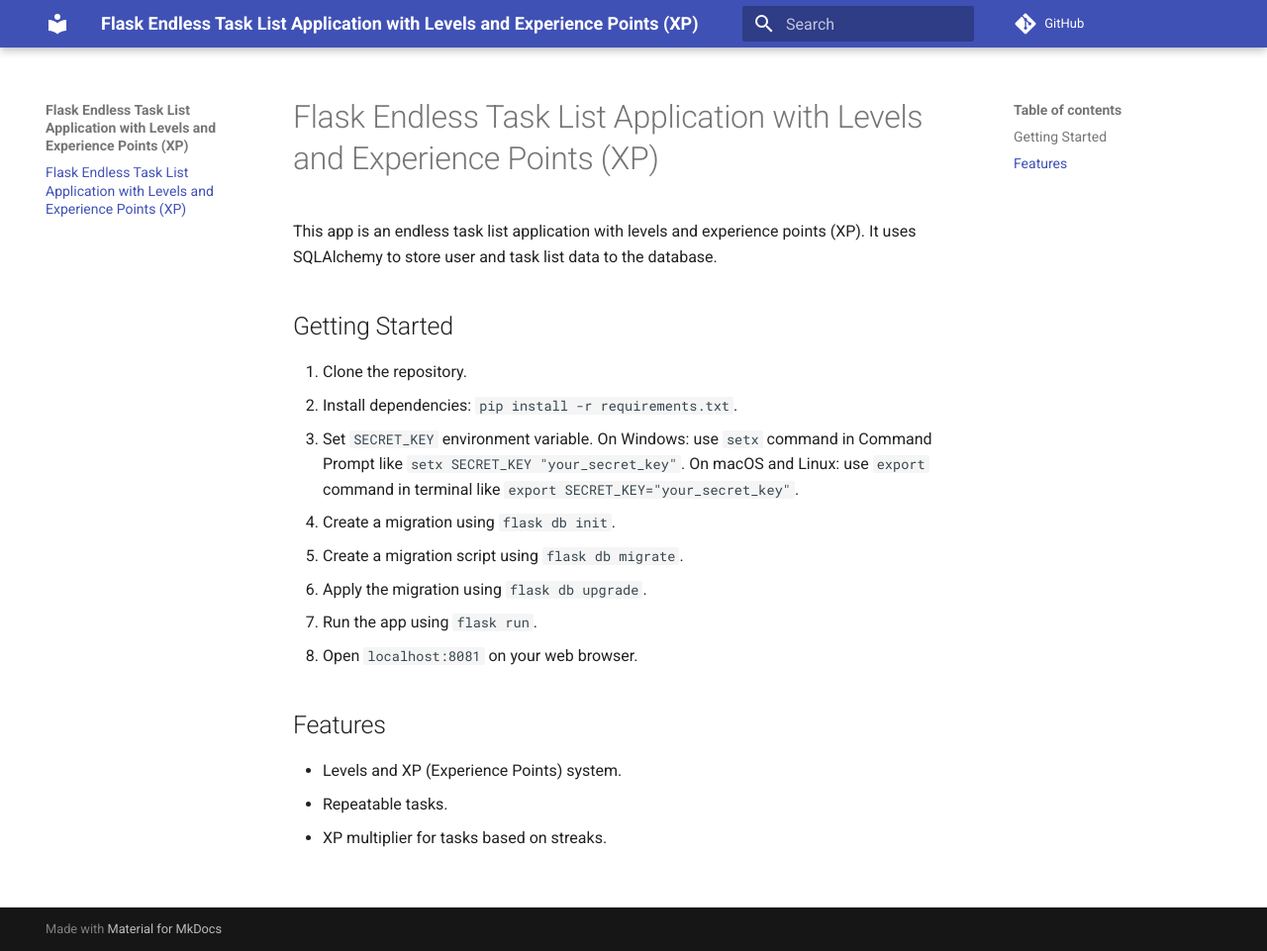
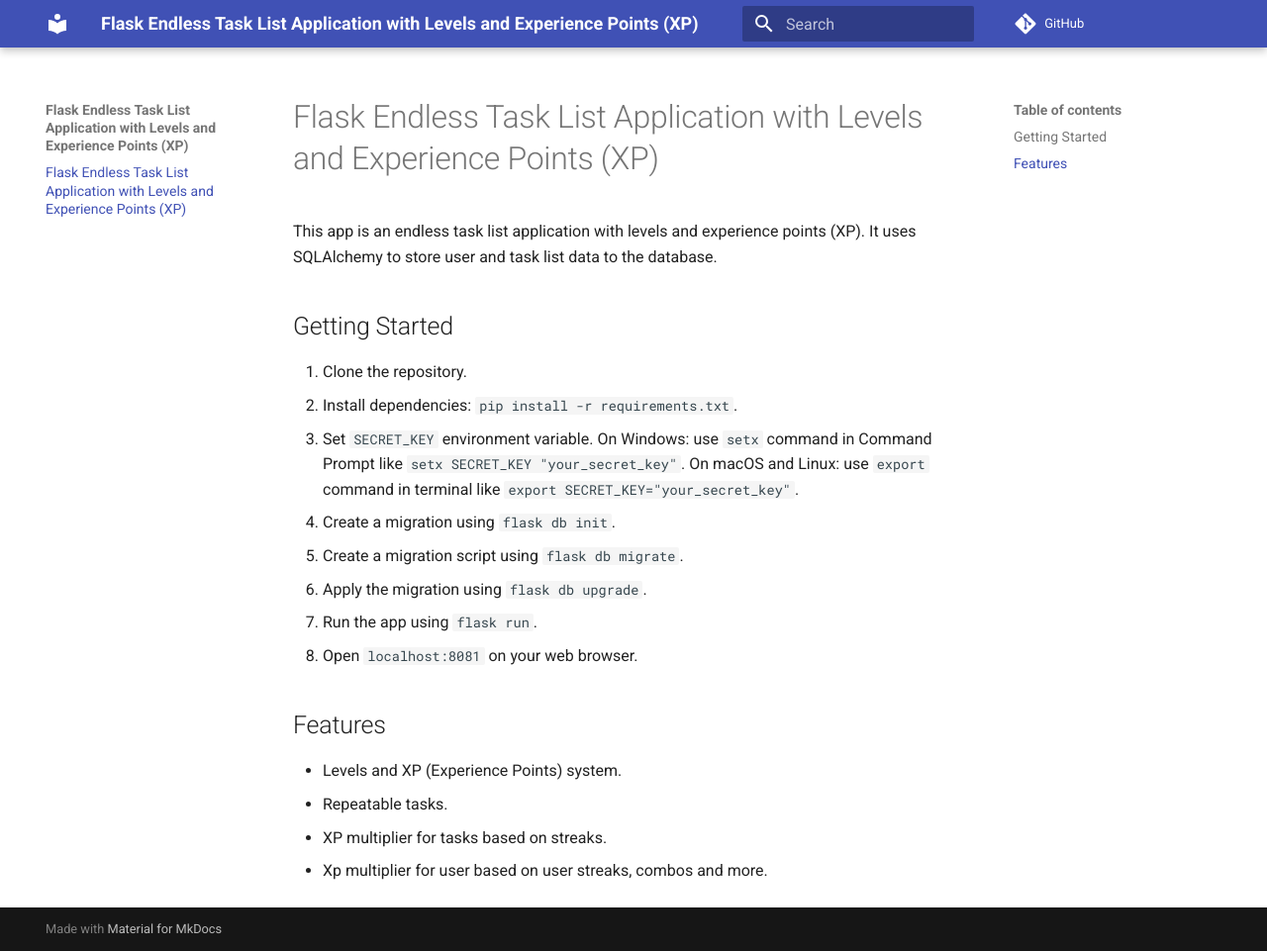
Before and after one commit to lulunac27a/flask-endless-task-list-app, an MkDocs documentation site: the page built from docs/index.md, in a window 1280 px wide and 961 px high. Shown: the whole window at 99% size. Built offline with MkDocs 1.6.1 and Material for MkDocs 9.7.7, drawn with Linux system fonts in a browser that asks for light colours; comment, search, counter and statistics services are not loaded.

```diff
--- a/docs/index.md
+++ b/docs/index.md
@@ -17,3 +17,4 @@ This app is an endless task list application with levels and experience points (
 - Levels and XP (Experience Points) system.
 - Repeatable tasks.
 - XP multiplier for tasks based on streaks.
+- Xp multiplier for user based on user streaks, combos and more.
```
Also changed, not shown: README.md (+1 -0 lines).
